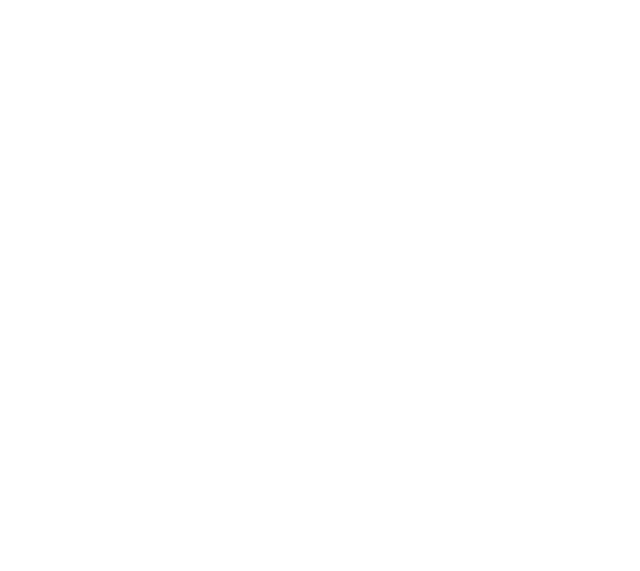
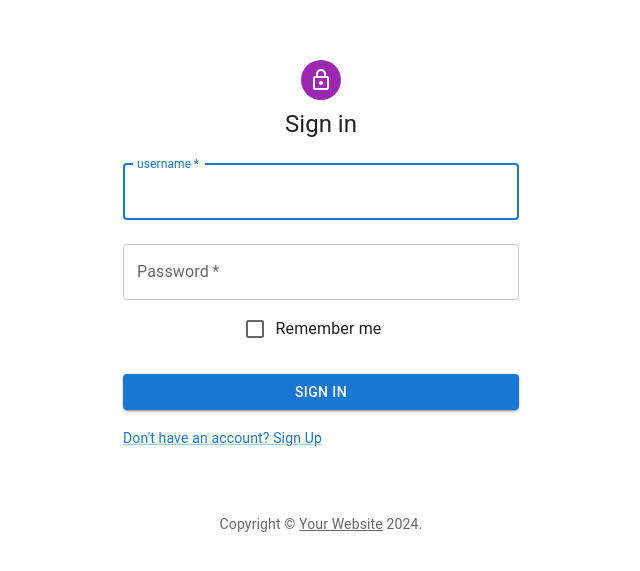
Before and after one commit to jonathanmui4/Employee-Manager, a React (Vite) app in the folder React-frontend/: page /login in a window 1280 px wide. Before the commit this address had no page. Shown: the part 123-694 px from the top of the page, without its empty margins (319-959 px from the left). Built offline with nearby package versions, Linux system fonts and the light colour scheme.

Commit message:
Connect signup and login pages

```diff
--- a/React-frontend/src/App.jsx
+++ b/React-frontend/src/App.jsx
@@ -10,7 +10,7 @@ function App() {
 
   return (
     <Routes>
-      <Route path="/" element={<Login />} />
+      <Route path="/login" element={<Login />} />
       <Route path="/signup" element={<SignUp />} />
       <Route path="/dashboard" element={<Dashboard />} />
     </Routes>
--- a/React-frontend/src/components/Login.jsx
+++ b/React-frontend/src/components/Login.jsx
@@ -49,7 +49,7 @@ export default function Login() {
     const data = new FormData(event.currentTarget);
     console.log(data);
     console.log({
-      email: data.get('email'),
+      username: data.get('username'),
       password: data.get('password'),
     });
   };
@@ -77,10 +77,10 @@ export default function Login() {
               margin="normal"
               required
               fullWidth
-              id="email"
-              label="Email Address"
-              name="email"
-              autoComplete="email"
+              id="username"
+              label="username"
+              name="username"
+              autoComplete="username"
               autoFocus
             />
             <TextField
@@ -112,7 +112,7 @@ export default function Login() {
                 </Link>
               </Grid> */}
               <Grid item>
-                <Link href="#" variant="body2">
+                <Link href="/signup" variant="body2">
                   {"Don't have an account? Sign Up"}
                 </Link>
               </Grid>
--- a/React-frontend/src/components/Signup.jsx
+++ b/React-frontend/src/components/Signup.jsx
@@ -99,7 +99,7 @@ export default function SignUp() {
             </Button>
             <Grid container justifyContent="flex-end">
               <Grid item>
-                <Link href="#" variant="body2">
+                <Link href="/login" variant="body2">
                   Already have an account? Sign in
                 </Link>
               </Grid>
```
